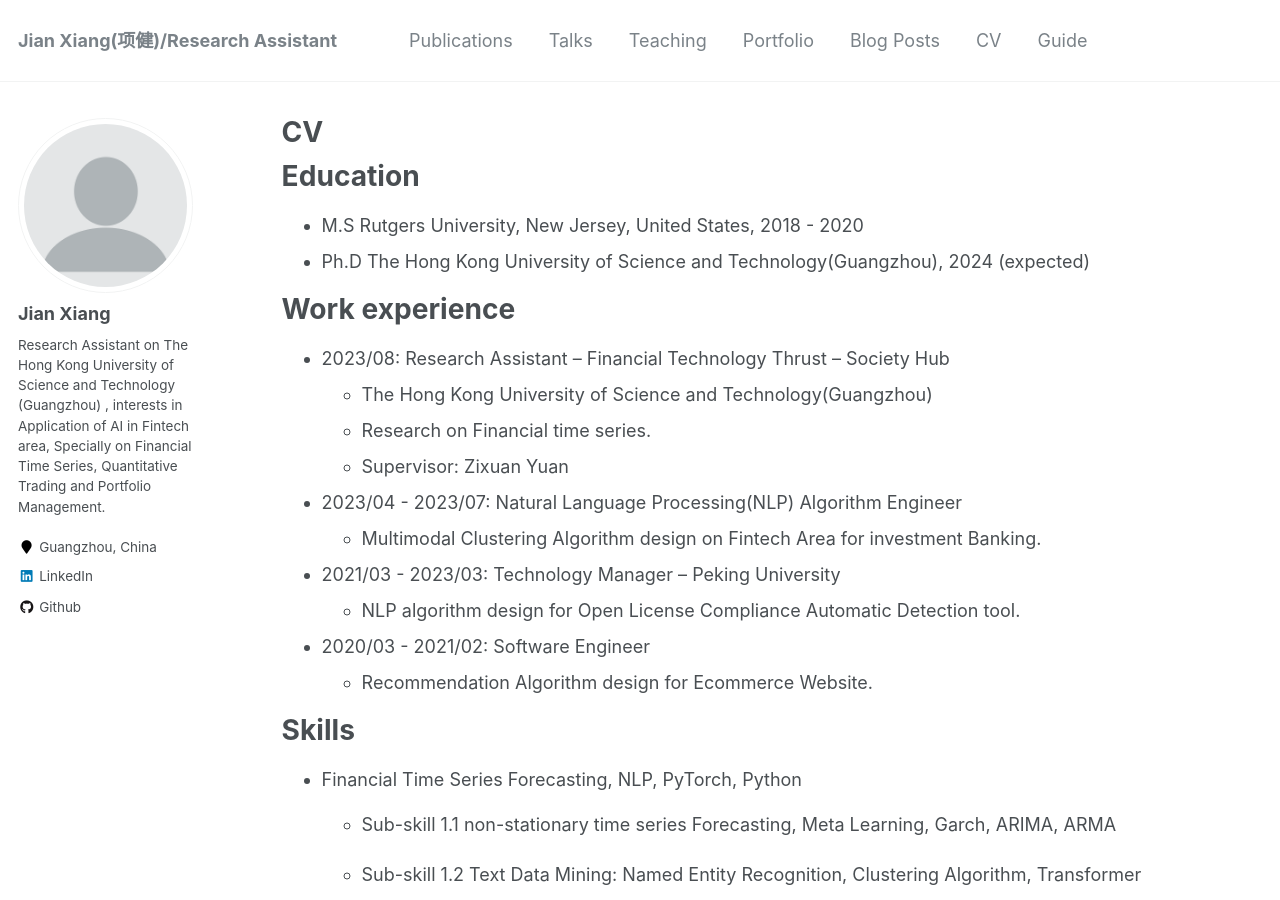
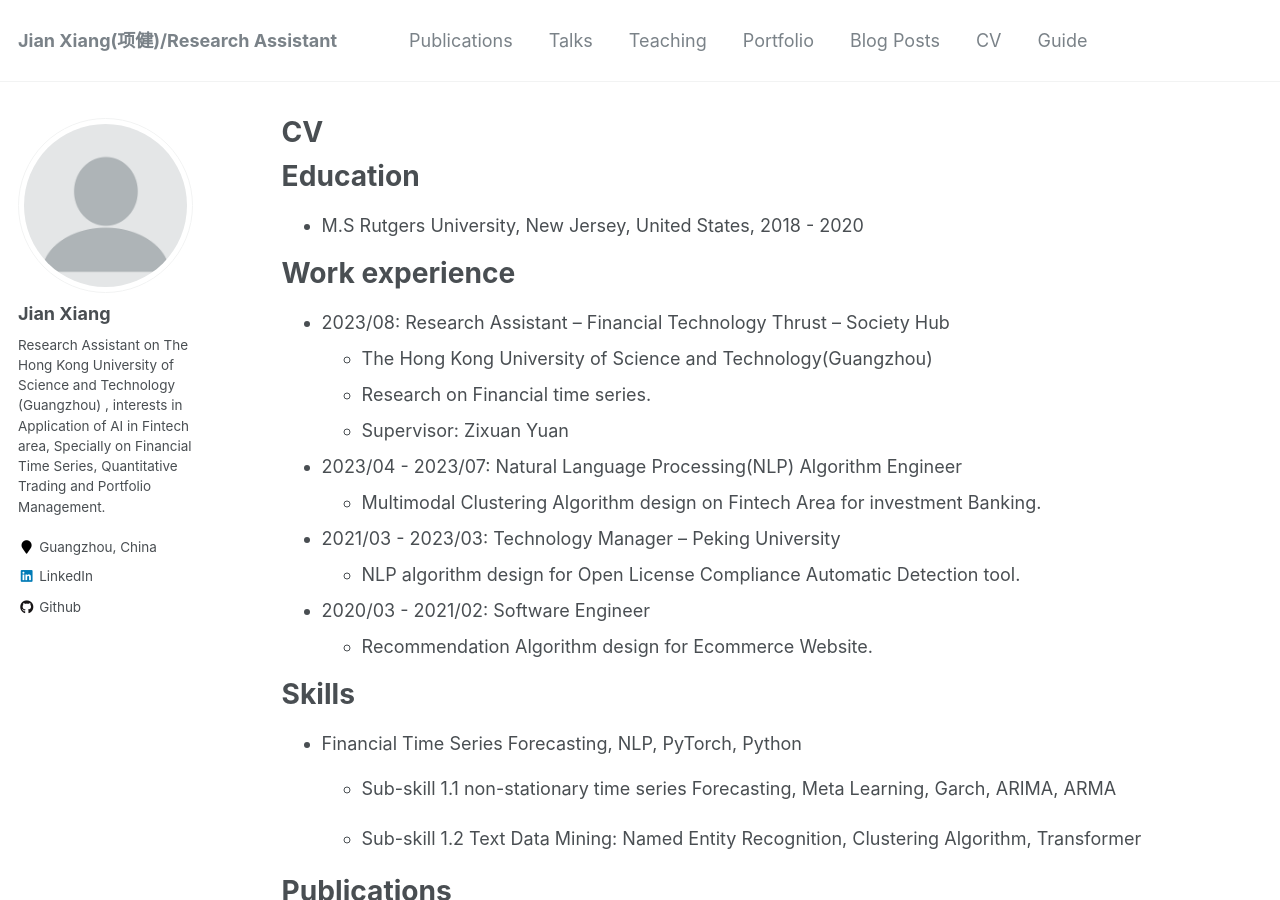
Before and after one commit to jianxiang95/jianxiang95.github.io, a Jekyll site: the page built from _pages/cv.md, in a window 1280 px wide and 900 px high. Built offline with Jekyll 4.4.1, drawn with Linux system fonts in a browser that asks for light colours.

Commit message:
Update cv.md

```diff
--- a/_pages/cv.md
+++ b/_pages/cv.md
@@ -12,7 +12,6 @@ redirect_from:
 Education
 ======
 * M.S Rutgers University, New Jersey, United States, 2018 - 2020
-* Ph.D The Hong Kong University of Science and Technology(Guangzhou), 2024 (expected)
 
 Work experience
 ======
```
